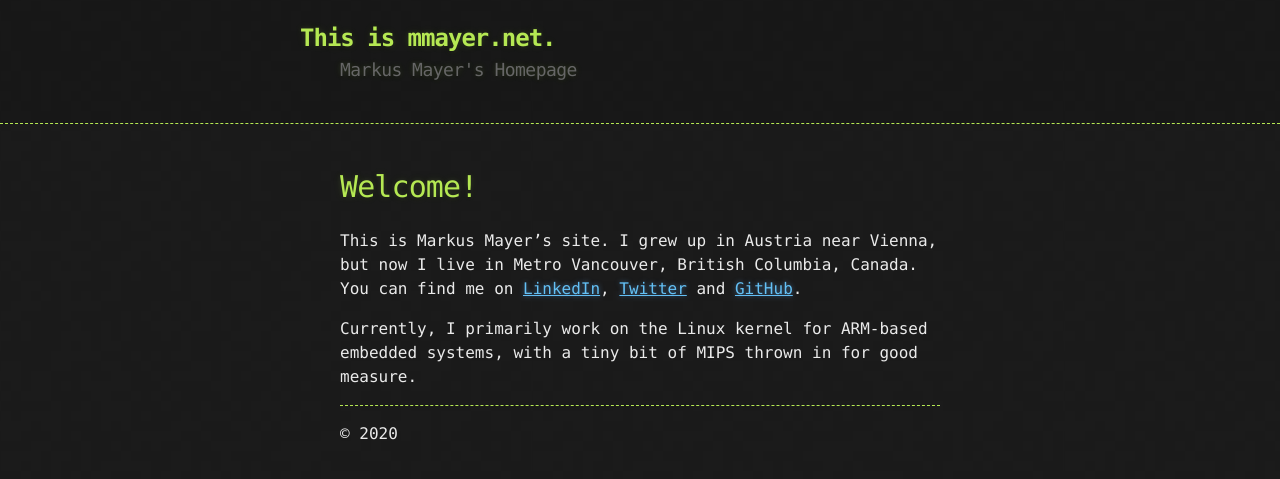
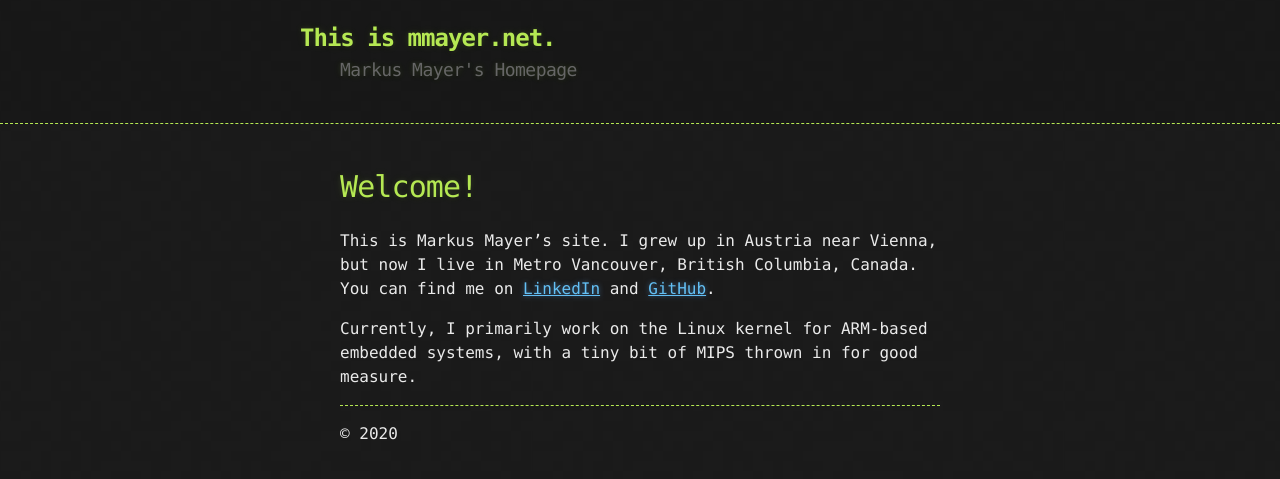
Before and after one commit to mmayer/mmayer.github.io, a Jekyll site: the page built from index.md, in a window 1280 px wide. Shown: the top 479 px of the page. Built offline with Jekyll 4.4.1, drawn with Linux system fonts in a browser that asks for light colours; our own code applies the rules of GitHub Pages for plain Markdown files.

Commit message:
Removed Twitter

```diff
--- a/index.md
+++ b/index.md
@@ -6,8 +6,8 @@ layout: default
 
 This is Markus Mayer&#8217;s site. I grew up in Austria near Vienna,
 but now I live in Metro Vancouver, British Columbia, Canada. You can find me
-on [LinkedIn](http://ca.linkedin.com/in/mmayer/),
-[Twitter](http://twitter.com/mm75) and [GitHub](http://github.com/mmayer/).
+on [LinkedIn](http://ca.linkedin.com/in/mmayer/) and
+[GitHub](http://github.com/mmayer/).
 
 Currently, I primarily work on the Linux kernel for ARM-based embedded
 systems, with a tiny bit of MIPS thrown in for good measure.
```
